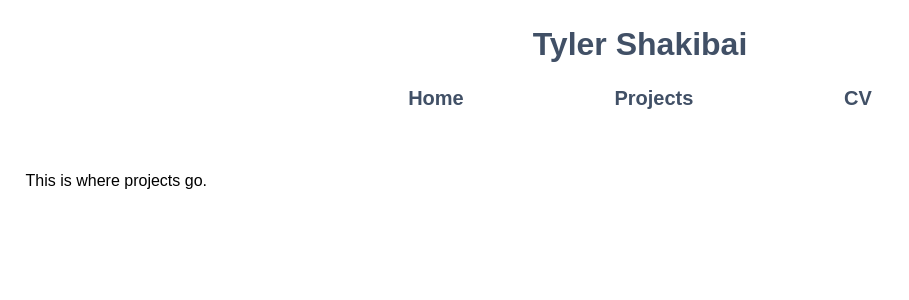
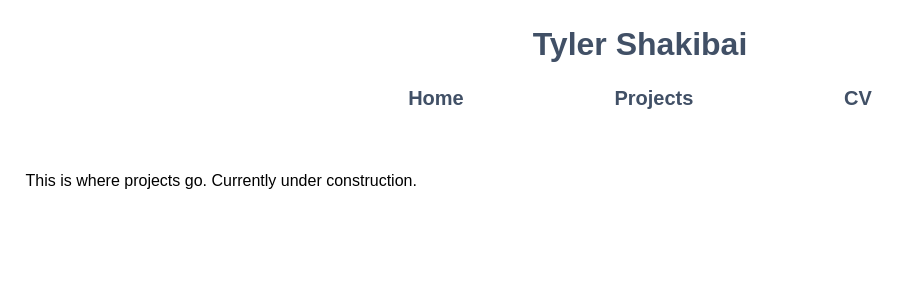
Before and after one commit to TylerShakibai/TylerShakibai.github.io, a React (Create React App) app: page /projects in a window 1280 px wide. Shown: the top 300 px of the page, without its empty margins (0-909 px from the left). Built offline with nearby package versions, Linux system fonts and the light colour scheme.

Commit message:
Testing new origin

```diff
--- a/src/components/projects.js
+++ b/src/components/projects.js
@@ -3,7 +3,7 @@ import React from 'react';
 const Projects = () => {
     return (
         <>
-            This is where projects go.
+            This is where projects go. Currently under construction.
         </>
     );
   };
```
